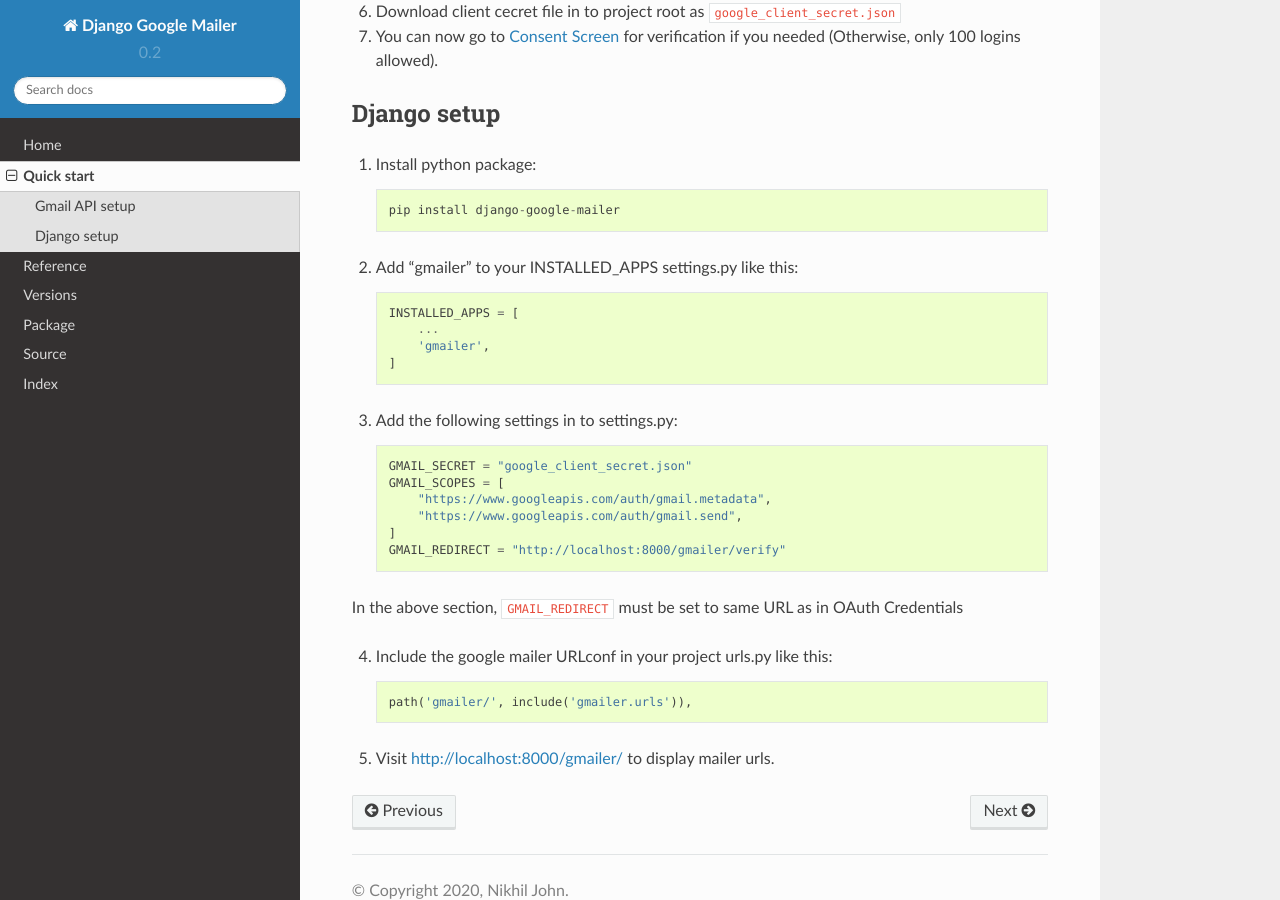
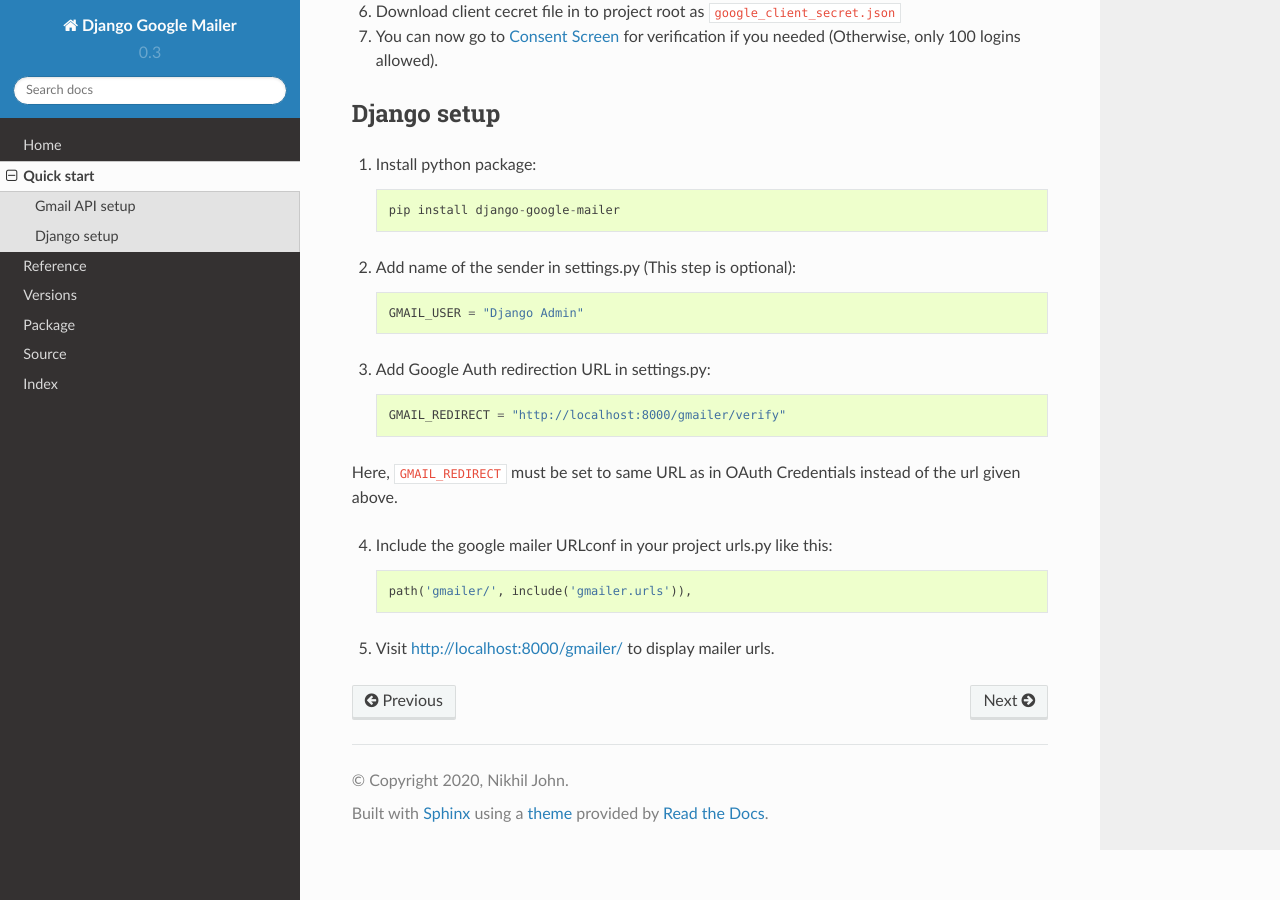
Before and after one commit to nikhiljohn10/django-google-mailer, a Sphinx documentation site: the page built from docs/quick-start.rst, in a window 1280 px wide and 900 px high, scrolled down 458 px. Built offline with Sphinx 7.4.7 and the Read the Docs theme 2.0.0, drawn with Linux system fonts in a browser that asks for light colours.

Commit message:
Changed Gmail initialisation method

```diff
--- a/docs/quick-start.rst
+++ b/docs/quick-start.rst
@@ -26,23 +26,15 @@
 
     pip install django-google-mailer
 
-2. Add "gmailer" to your INSTALLED_APPS settings.py like this::
+2. Add name of the sender in settings.py (This step is optional)::
 
-    INSTALLED_APPS = [
-        ...
-        'gmailer',
-    ]
+    GMAIL_USER = "Django Admin"
 
-3. Add the following settings in to settings.py::
+3. Add Google Auth redirection URL in settings.py::
 
-    GMAIL_SECRET = "google_client_secret.json"
-    GMAIL_SCOPES = [
-        "https://www.googleapis.com/auth/gmail.metadata",
-        "https://www.googleapis.com/auth/gmail.send",
-    ]
     GMAIL_REDIRECT = "http://localhost:8000/gmailer/verify"
 
-In the above section, ``GMAIL_REDIRECT`` must be set to same URL as in OAuth Credentials
+Here, ``GMAIL_REDIRECT`` must be set to same URL as in OAuth Credentials instead of the url given above.
 
 4. Include the google mailer URLconf in your project urls.py like this::
 
--- a/gmailer/__init__.py
+++ b/gmailer/__init__.py
@@ -1 +1 @@
-__version__ = '0.2.4'
+__version__ = '0.3.0-dev4'
```
Also changed, not shown: CHANGELOG.md (+2 -0 lines), docs/change.rst (+6 -1 lines), docs/index.rst (+26 -9 lines), 3 other files.
